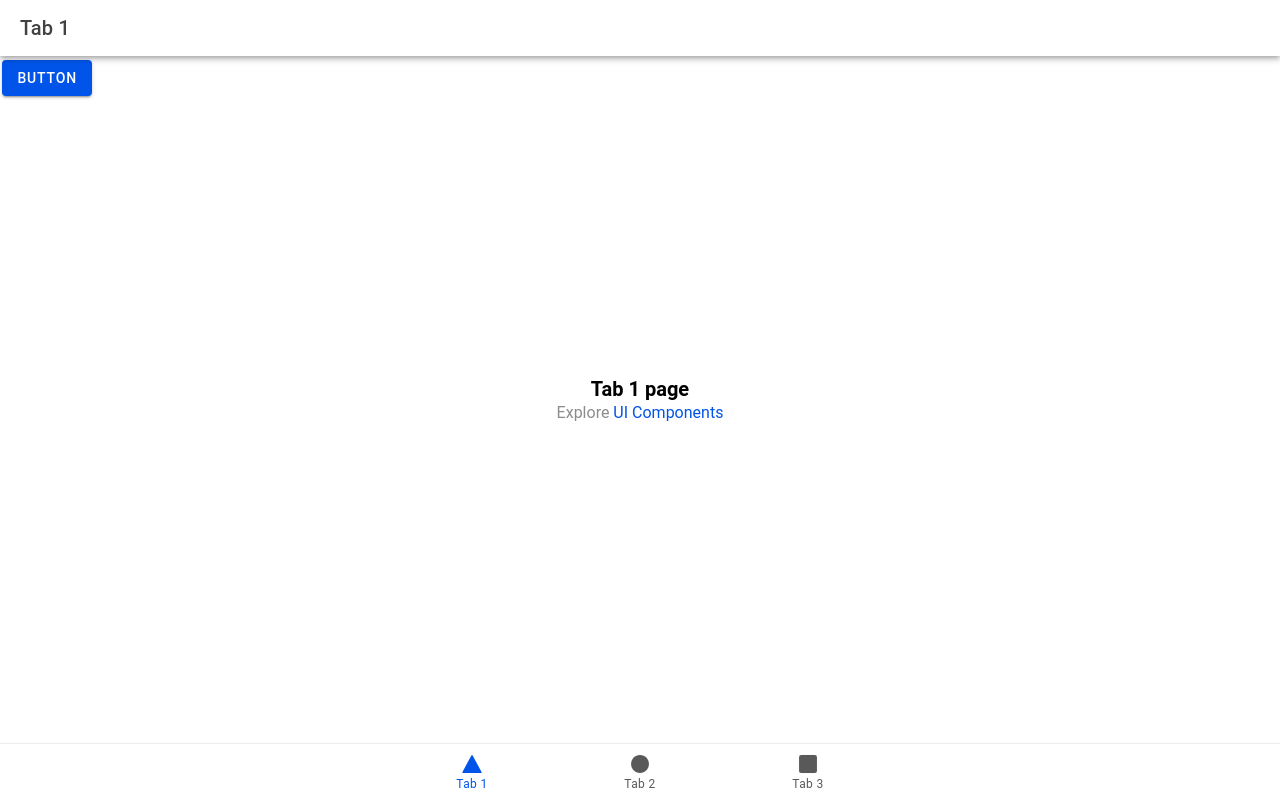
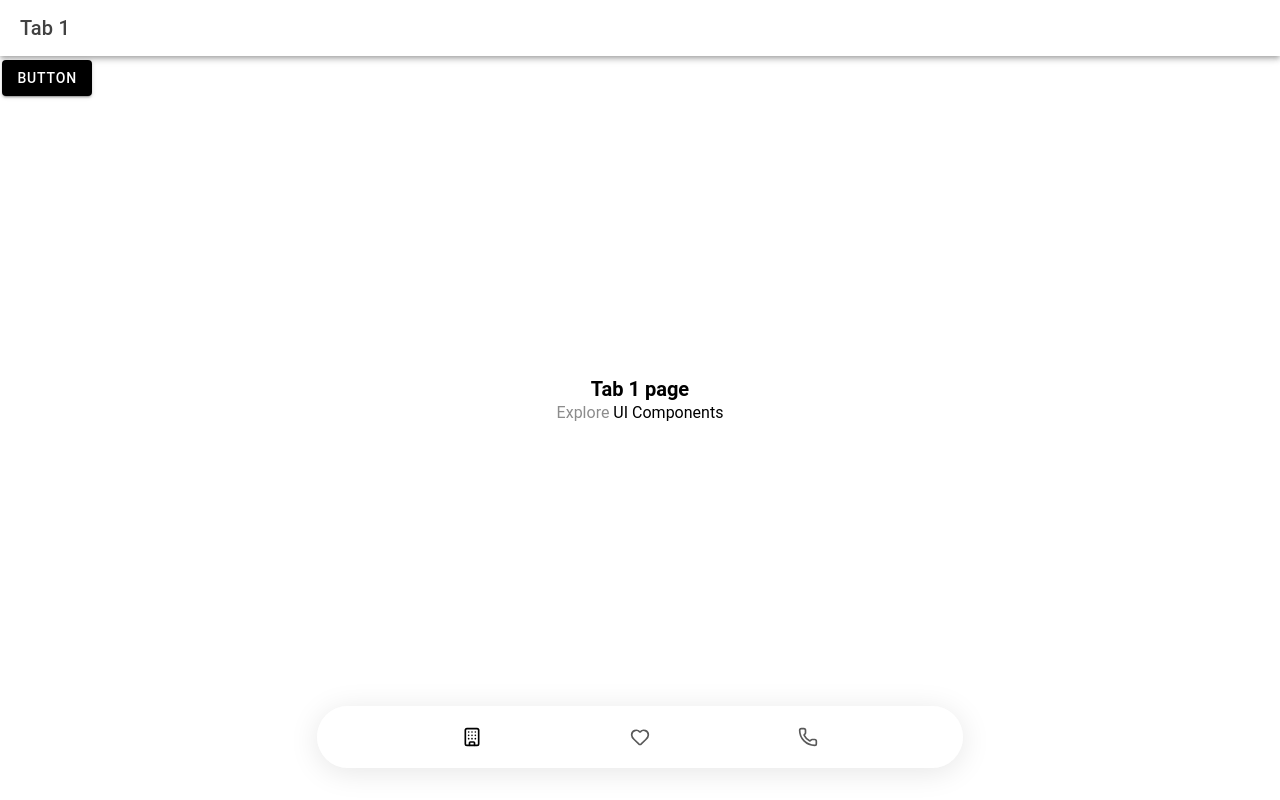
Before and after one commit to AlexandreTonin/palazzo-mobile, a React (Vite) app: page /tab1 in a window 1280 px wide. Built offline with nearby package versions, Linux system fonts and the light colour scheme.

Commit message:
feat: add lucide-react icons and custom tab bar styling

```diff
--- a/package.json
+++ b/package.json
@@ -23,6 +23,7 @@
     "@types/react-router": "^5.1.20",
     "@types/react-router-dom": "^5.3.3",
     "ionicons": "^7.4.0",
+    "lucide-react": "^0.552.0",
     "react": "19.0.0",
     "react-dom": "19.0.0",
     "react-router": "^5.3.4",
--- a/src/App.tsx
+++ b/src/App.tsx
@@ -1,35 +1,33 @@
-import { Redirect, Route } from 'react-router-dom';
+import { Redirect, Route } from "react-router-dom";
 import {
   IonApp,
-  IonIcon,
-  IonLabel,
   IonRouterOutlet,
   IonTabBar,
   IonTabButton,
   IonTabs,
-  setupIonicReact
-} from '@ionic/react';
-import { IonReactRouter } from '@ionic/react-router';
-import { ellipse, square, triangle } from 'ionicons/icons';
-import Tab1 from './pages/Tab1';
-import Tab2 from './pages/Tab2';
-import Tab3 from './pages/Tab3';
+  setupIonicReact,
+} from "@ionic/react";
+import { IonReactRouter } from "@ionic/react-router";
+import Tab1 from "./pages/Tab1";
+import Tab2 from "./pages/Tab2";
+import Tab3 from "./pages/Tab3";
+import "./globals.css";
 
 /* Core CSS required for Ionic components to work properly */
-import '@ionic/react/css/core.css';
+import "@ionic/react/css/core.css";
 
 /* Basic CSS for apps built with Ionic */
-import '@ionic/react/css/normalize.css';
-import '@ionic/react/css/structure.css';
-import '@ionic/react/css/typography.css';
+import "@ionic/react/css/normalize.css";
+import "@ionic/react/css/structure.css";
+import "@ionic/react/css/typography.css";
 
 /* Optional CSS utils that can be commented out */
-import '@ionic/react/css/padding.css';
-import '@ionic/react/css/float-elements.css';
-import '@ionic/react/css/text-alignment.css';
-import '@ionic/react/css/text-transformation.css';
-import '@ionic/react/css/flex-utils.css';
-import '@ionic/react/css/display.css';
+import "@ionic/react/css/padding.css";
+import "@ionic/react/css/float-elements.css";
+import "@ionic/react/css/text-alignment.css";
+import "@ionic/react/css/text-transformation.css";
+import "@ionic/react/css/flex-utils.css";
+import "@ionic/react/css/display.css";
 
 /**
  * Ionic Dark Mode
@@ -40,10 +38,11 @@ import '@ionic/react/css/display.css';
 
 /* import '@ionic/react/css/palettes/dark.always.css'; */
 /* import '@ionic/react/css/palettes/dark.class.css'; */
-import '@ionic/react/css/palettes/dark.system.css';
+import "@ionic/react/css/palettes/dark.system.css";
 
 /* Theme variables */
-import './theme/variables.css';
+import "./theme/variables.css";
+import { Building, Heart, Phone } from "lucide-react";
 
 setupIonicReact();
 
@@ -65,18 +64,16 @@ const App: React.FC = () => (
             <Redirect to="/tab1" />
           </Route>
         </IonRouterOutlet>
-        <IonTabBar slot="bottom">
-          <IonTabButton tab="tab1" href="/tab1">
-            <IonIcon aria-hidden="true" icon={triangle} />
-            <IonLabel>Tab 1</IonLabel>
+
+        <IonTabBar slot="bottom" className="tab-bar">
+          <IonTabButton tab="tab1" href="/tab1" className="tab-bar-tab">
+            <Building size={20} />
           </IonTabButton>
-          <IonTabButton tab="tab2" href="/tab2">
-            <IonIcon aria-hidden="true" icon={ellipse} />
-            <IonLabel>Tab 2</IonLabel>
+          <IonTabButton tab="tab2" href="/tab2" className="tab-bar-tab">
+            <Heart size={20} />
           </IonTabButton>
-          <IonTabButton tab="tab3" href="/tab3">
-            <IonIcon aria-hidden="true" icon={square} />
-            <IonLabel>Tab 3</IonLabel>
+          <IonTabButton tab="tab3" href="/tab3" className="tab-bar-tab">
+            <Phone size={20} />
           </IonTabButton>
         </IonTabBar>
       </IonTabs>
--- /dev/null
+++ b/src/globals.css
@@ -0,0 +1,24 @@
+.status-bar-bg {
+  height: env(safe-area-inset-top);
+}
+
+.tab-bar {
+  padding: 2px;
+  position: absolute;
+  bottom: 0;
+  right: 50%;
+  width: 50%;
+  transform: translateX(50%);
+  margin-bottom: 32px;
+  border-radius: 99px;
+  border: none;
+  background: rgba(255, 255, 255, 0.5);
+  box-shadow: 0 4px 30px rgba(0, 0, 0, 0.1);
+  backdrop-filter: blur(50px);
+  -webkit-backdrop-filter: blur(50px);
+  border: 1px solid rgba(255, 255, 255, 0.1);
+}
+
+.tab-bar-tab {
+  background: transparent;
+}
--- a/src/theme/variables.css
+++ b/src/theme/variables.css
@@ -1,2 +1,5 @@
 /* For information on how to create your own theme, please see:
 http://ionicframework.com/docs/theming/ */
+:root {
+  --ion-color-primary: #000;
+}
```
Also changed, not shown: 1 other file (tests, documents, lock files or other folders).
